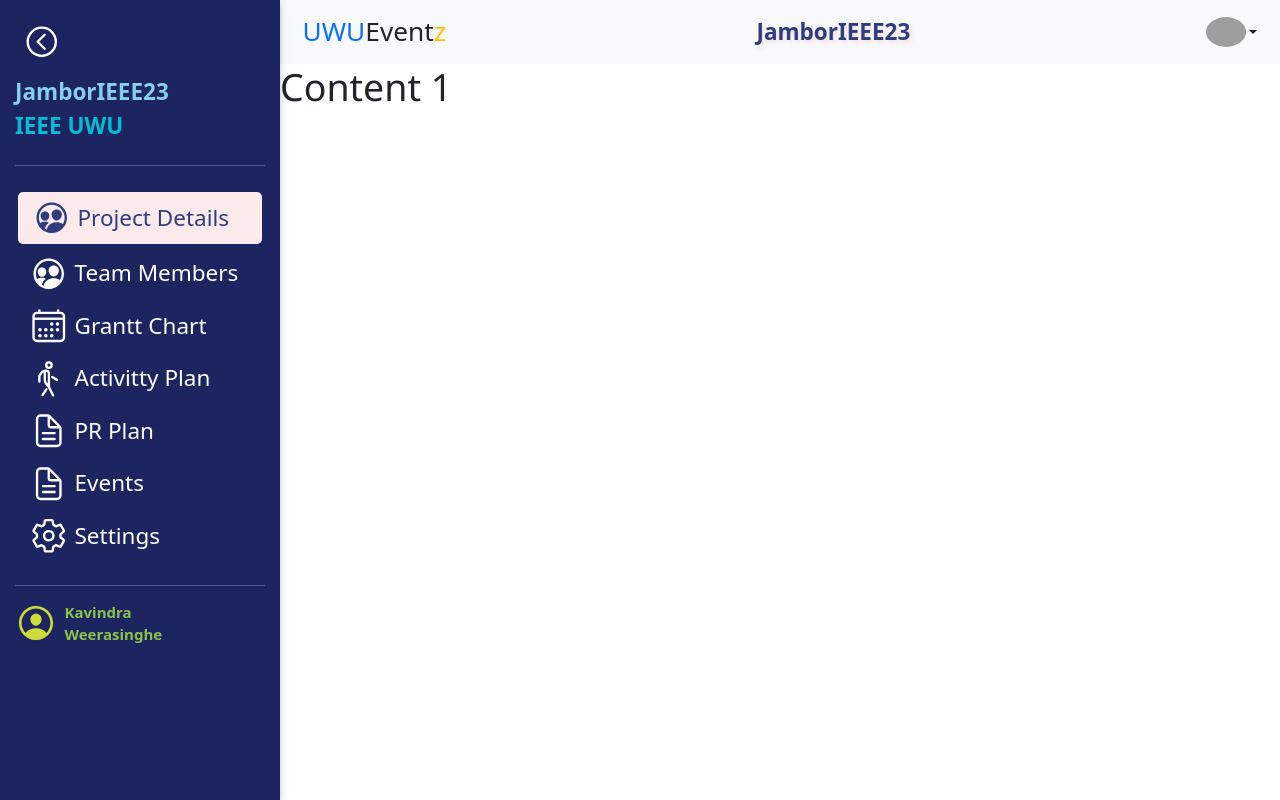
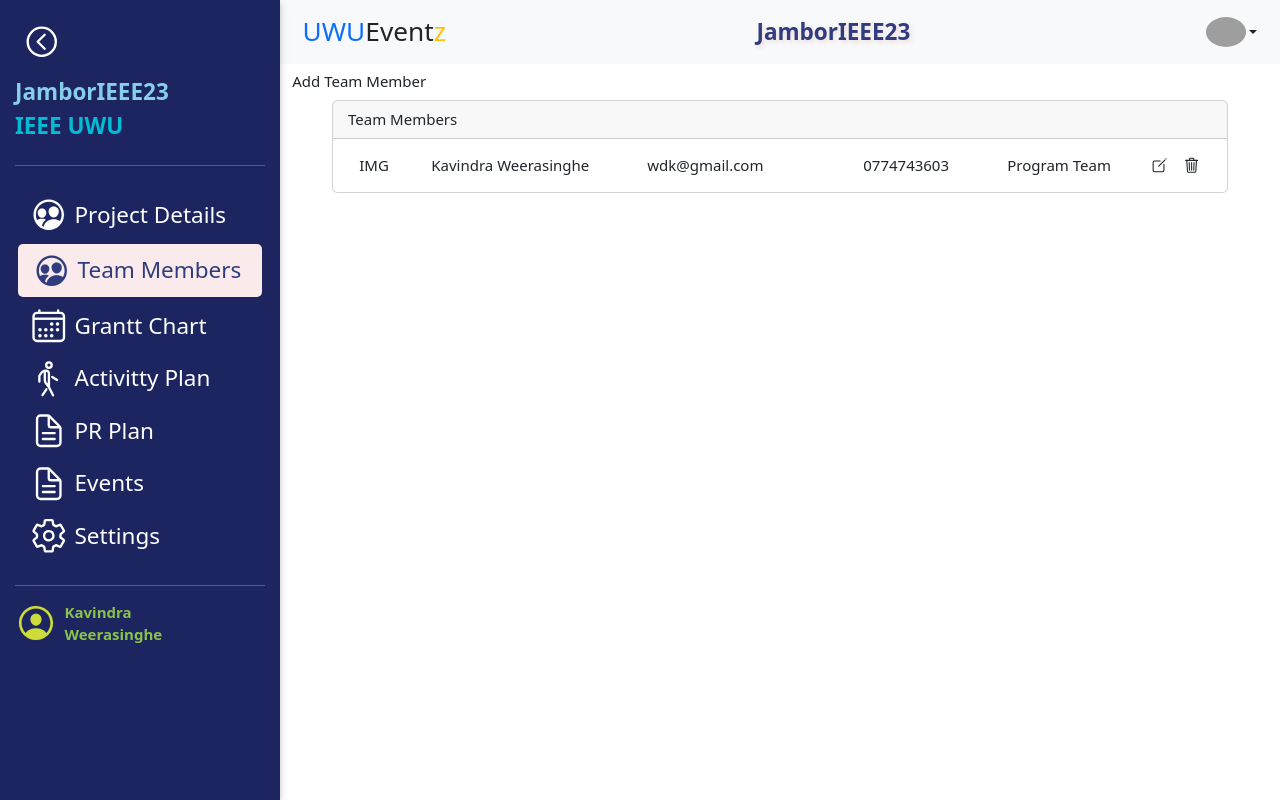
Before and after one commit to WDK-Techno/University-Event-Management-System, a PHP site: page /projectdashboard.php in a window 1280 px wide. Run offline with PHP 8.4, Linux system fonts and the light colour scheme; data comes from the database, SQL or seed files in the repository; grey boxes are pictures that could not be loaded.

Commit message:
Team member display UI

```diff
--- a/projectdashboard.php
+++ b/projectdashboard.php
@@ -36,7 +36,7 @@ if (!$project->loadDataFromProjectID($con)) {
     $teamCategories = TeamCategory::getTeamCategoeryListFromProjectID($con, $project->getProjectID());
 
     if ($_SERVER['REQUEST_METHOD'] == 'GET') {
-        $selected_menuNo = 1;
+        $selected_menuNo = 2;
         if (isset($_GET['tab'])) {
             $selected_menuNo = $_GET['tab'];
         }
@@ -200,8 +200,43 @@ if (!$project->loadDataFromProjectID($con)) {
         <div id="menu-content-1" class="main-content w-100 h-100 hide">
             <h1>Content 1</h1>
         </div>
+        <!--======== Content 2 - Team Members ======-->
         <div id="menu-content-2" class="main-content hide">
-            <h1>Content 2</h1>
+            <div>
+                <button class="btn">Add Team Member</button>
+            </div>
+            <div class="container d-flex">
+
+                <div class="card mx-auto col-11">
+                    <div class="card-header">
+                        Team Members
+                    </div>
+                    <div class="card-body">
+                        <div class="container">
+                            <div class="row">
+                                <div class="col-1">IMG</div>
+                                <div class="col-3">Kavindra Weerasinghe</div>
+                                <div class="col-3">wdk@gmail.com</div>
+                                <div class="col-2">0774743603</div>
+                                <div class="col-2">Program Team</div>
+                                <div class="col-1">
+                                    <div class="d-flex" style="font-size: 1.5rem;">
+
+                                        <ion-icon class="me-3 my-auto" type="button"
+                                        data-bs-toggle="modal"
+                                        data-bs-target=""
+                                        name="create-outline"></ion-icon>
+                                        <ion-icon class="my-auto" type="button"
+                                        data-bs-toggle="modal"
+                                        data-bs-target=""
+                                        name="trash-outline"></ion-icon>
+                                    </div>
+                                </div>
+                            </div>
+                        </div>
+                    </div>
+                </div>
+            </div>
         </div>
         <div id="menu-content-3" class="main-content hide">
             <h1>Content 3</h1>
```
Also changed, not shown: classes/TeamMember.php (added, +43 -0 lines).
